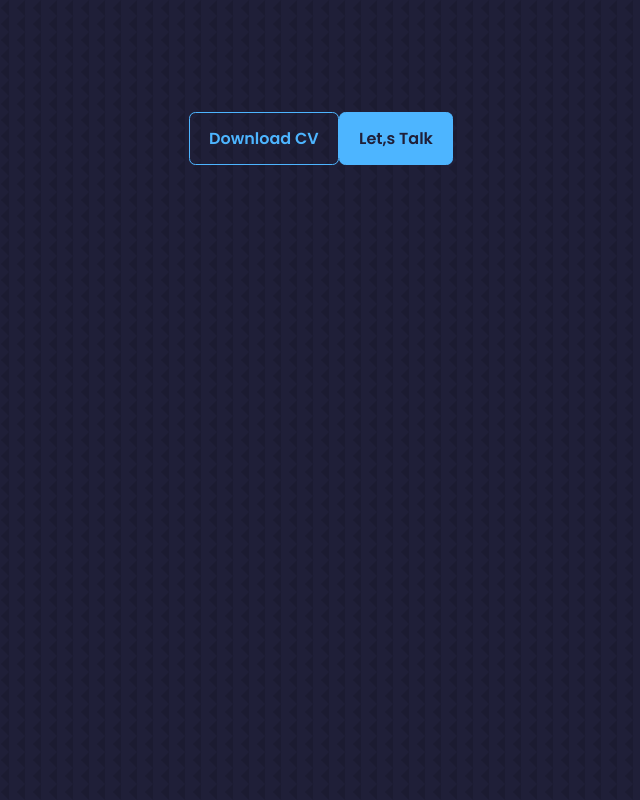
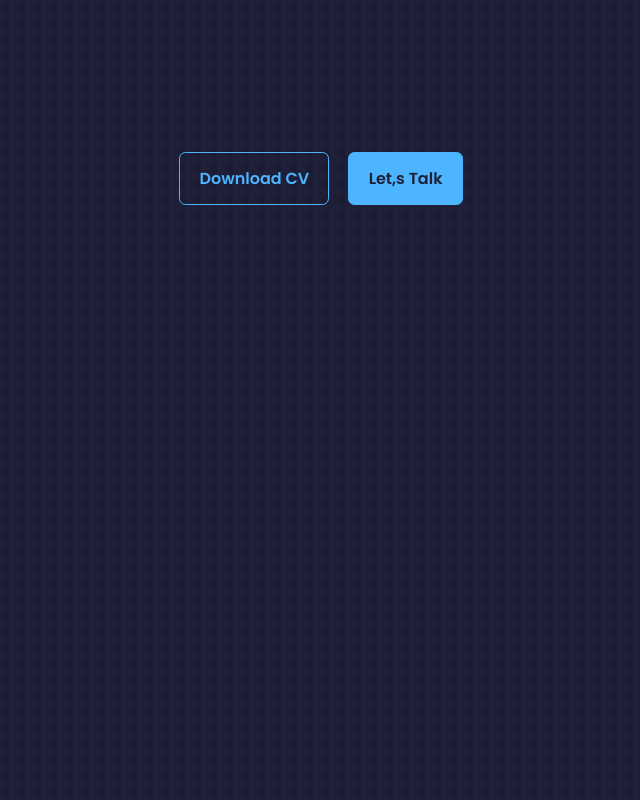
Before and after one commit to Crypt00o/my-portfolio, a React (Vite) app: page / in a window 1280 px wide. Shown: the top 800 px of the page, without its empty margins (319-959 px from the left). Built offline with nearby package versions, Linux system fonts and the light colour scheme; the HTML template or start-up script is replaced by a standard one.

Commit message:
add css for ClickToAction component

```diff
--- a/src/components/header/Header.css
+++ b/src/components/header/Header.css
@@ -9,3 +9,10 @@ header {
   height: 100%;
   position: relative;
 }
+
+.cta {
+  margin-top: 2.5rem;
+  display: flex;
+  gap: 1.2rem;
+  justify-content: center;
+}
```
